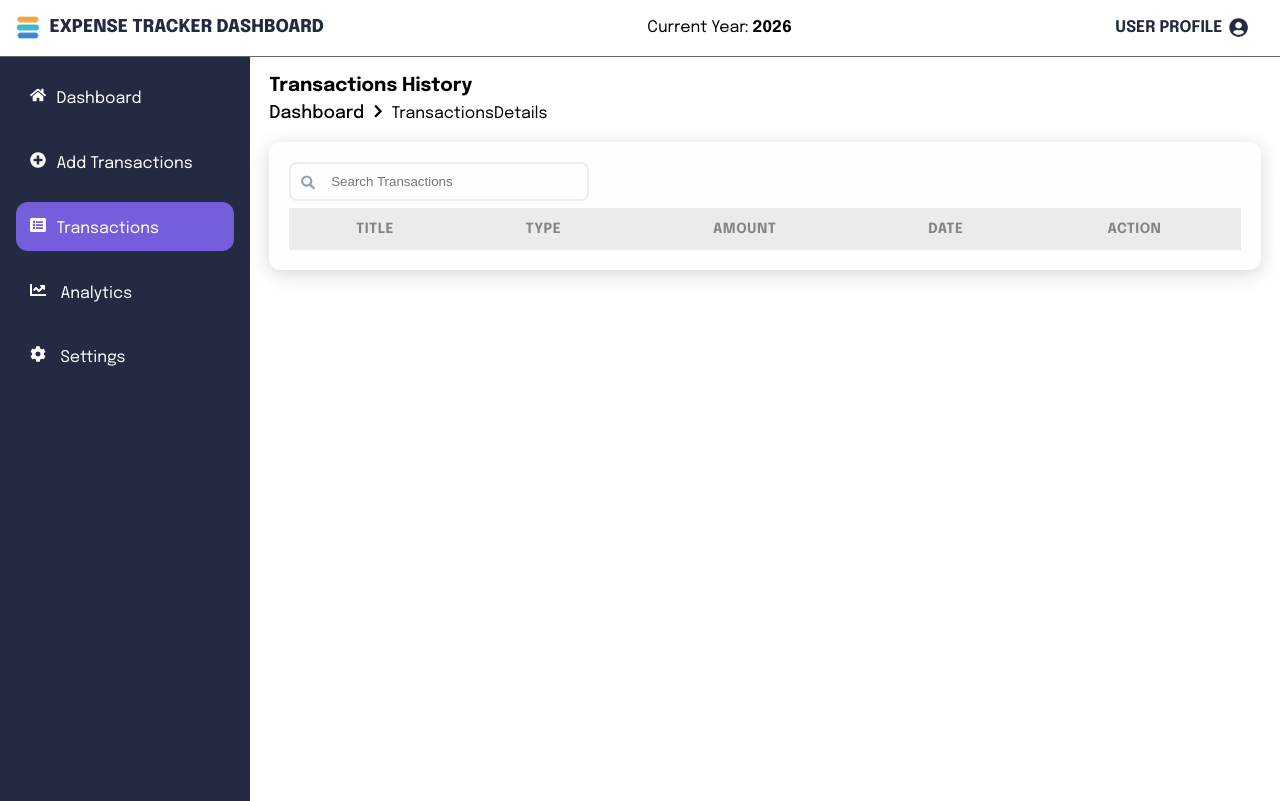
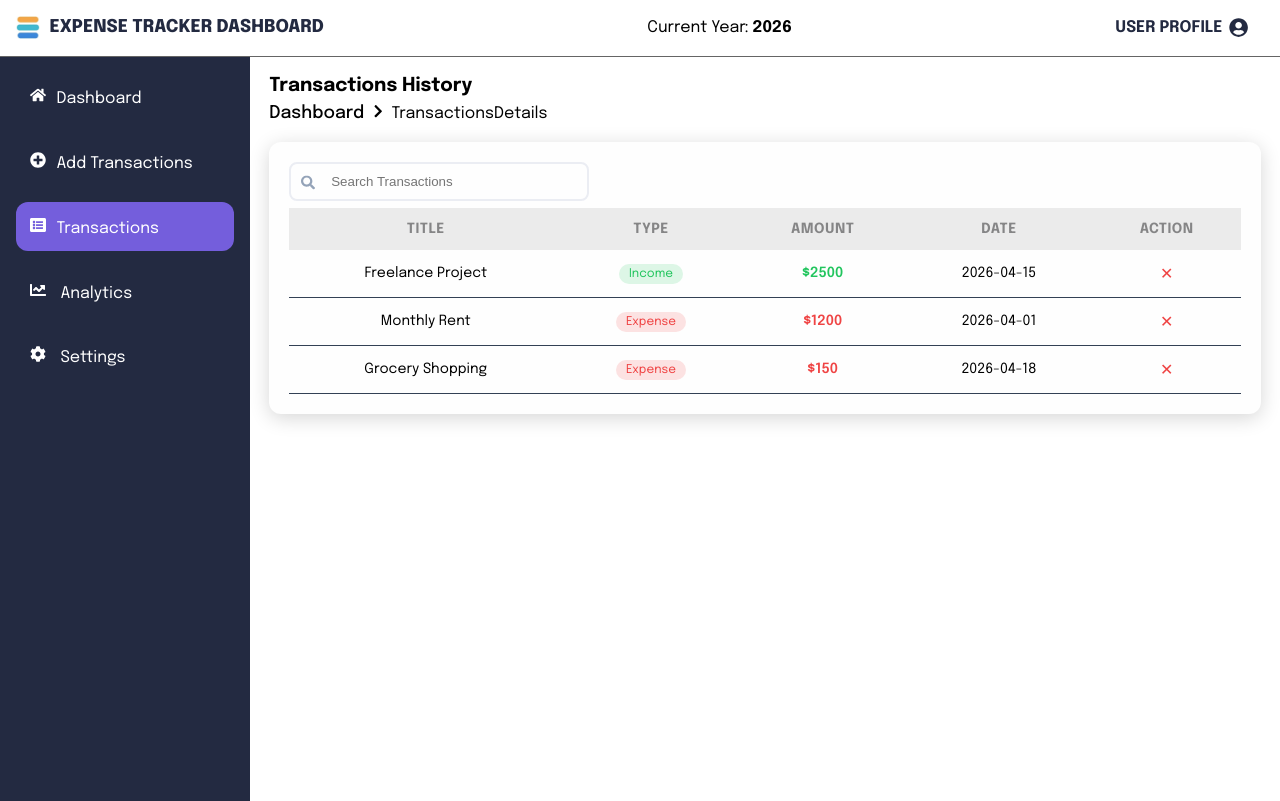
Before and after one commit to faizullahhussain/expense-tracker, a React (Vite) app: page /expense-tracker/TransactionsDetails in a window 1280 px wide. Built offline with nearby package versions, Linux system fonts and the light colour scheme.

Commit message:
add example transactions and no-results feedback

```diff
--- a/src/App.jsx
+++ b/src/App.jsx
@@ -11,7 +11,35 @@ function App() {
 
   const [transactions, setTransactions] = useState(() => {
     const saved = localStorage.getItem("transactions");
-    return saved ? JSON.parse(saved) : [];
+    const initialValue = saved ? JSON.parse(saved) : [];
+
+    if (initialValue.length === 0) {
+      return [
+        {
+          id: Date.now() + 1,
+          title: "Freelance Project",
+          type: "income",
+          amount: 2500,
+          date: "2026-04-15",
+        },
+        {
+          id: Date.now() + 2,
+          title: "Monthly Rent",
+          type: "expense",
+          amount: 1200,
+          date: "2026-04-01",
+        },
+        {
+          id: Date.now() + 3,
+          title: "Grocery Shopping",
+          type: "expense",
+          amount: 150,
+          date: "2026-04-18",
+        },
+      ];
+    }
+
+    return initialValue;
   });
 
   useEffect(() => {
--- a/src/components/transactions/TransactionList/TransactionList.jsx
+++ b/src/components/transactions/TransactionList/TransactionList.jsx
@@ -36,18 +36,15 @@ export default function TransactionList({ transactions, handleDelete }) {
         </thead>
 
         <tbody>
-          {filteredTransactions.map(data => (
+          {filteredTransactions.length > 0 ? (
+            filteredTransactions.map(data => (
               <tr key={data.id}>
                 <td>{data.title}</td>
-
                 <td>
                   <span className={`type-badge ${data.type}`}>{data.type}</span>
                 </td>
-
                 <td className={`amount ${data.type}`}>${data.amount}</td>
-
                 <td>{data.date}</td>
-
                 <td>
                   <button
                     className="delete-btn"
@@ -57,7 +54,14 @@ export default function TransactionList({ transactions, handleDelete }) {
                   </button>
                 </td>
               </tr>
-          ))}
+            ))
+          ) : (
+            <tr>
+              <td colSpan="5" className="no-results">
+                No transactions found matching "{search}"
+              </td>
+            </tr>
+          )}
         </tbody>
       </table>
     </div>
```
Lines whose indentation alone changed are shown as unchanged.
